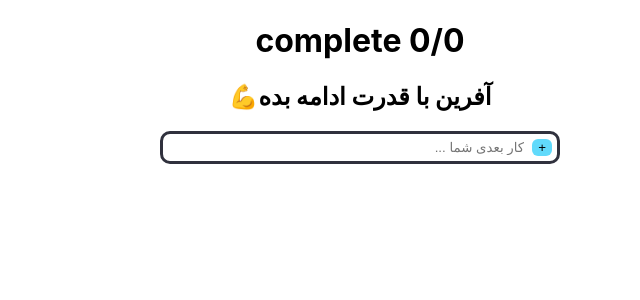
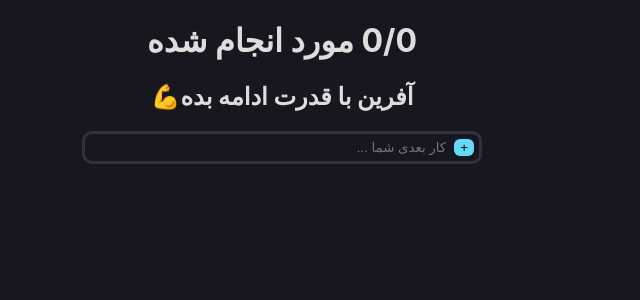
Before and after one commit to Mohsen-Nazemi/React_Todo_App, a React (Create React App) app: page / in a window 1280 px wide. Shown: the top 300 px of the page, without its empty margins (425-1065 px from the left). Built offline with nearby package versions, Linux system fonts and the light colour scheme.

Commit message:
Renaming tasks

```diff
--- a/src/App.css
+++ b/src/App.css
@@ -1,3 +1,8 @@
+body{
+    background-color: #17181f;
+    color: #ddd;
+}
+
 *{
     box-sizing: border-box;
 }
@@ -15,6 +20,8 @@ form{
 }
 
 form input[type="text"]{
+    background: none;
+    color:#fff;
     border: 0;
     padding: 0px 8px;
     width: 100%;
@@ -50,7 +57,7 @@ form button{
     opacity: 0.3;
 }
 
-.task-name {
+.task-name, div.task form {
     flex-grow: 1;
 }
 .task span {
@@ -91,3 +98,9 @@ button.trash{
 button.trash svg{
     height: 18px;
 }
+
+.task input{
+    border: 2px solid #555;
+    border-radius:5px;
+    padding: 2px 4px;
+}
--- a/src/App.js
+++ b/src/App.js
@@ -1,70 +1,79 @@
-import { useEffect, useState } from 'react';
-import './App.css';
-import Task from './Task.js';
-import TaskForm from './TaskForm.js'
+import { useEffect, useState } from "react";
+import "./App.css";
+import Task from "./Task.js";
+import TaskForm from "./TaskForm.js";
 
 function App() {
   const [tasks, setTasks] = useState([]);
 
-  useEffect(()=>{
-    if(tasks.length === 0) return;
-    localStorage.setItem('tasks', JSON.stringify(tasks));
-  }, [tasks])
+  useEffect(() => {
+    if (tasks.length === 0) return;
+    localStorage.setItem("tasks", JSON.stringify(tasks));
+  }, [tasks]);
 
-  useEffect(()=>{
-    const tasks = JSON.parse(localStorage.getItem('tasks'));
+  useEffect(() => {
+    const tasks = JSON.parse(localStorage.getItem("tasks"));
     setTasks(tasks || []);
-  }, [])
+  }, []);
 
-
-  function addTask(name){
-    setTasks(prev => {
-      return [...prev, {name:name, done:false}]
-    })
+  function addTask(name) {
+    setTasks((prev) => {
+      return [...prev, { name: name, done: false }];
+    });
   }
 
-
-  function removeTask(indexToRemove){
-    setTasks(prev => {
-      return prev.filter((taskObject, index) => index !== indexToRemove )
-    })
+  function removeTask(indexToRemove) {
+    setTasks((prev) => {
+      return prev.filter((taskObject, index) => index !== indexToRemove);
+    });
   }
 
-  function updateTaskDone(taskIndex, newDone){
-    setTasks(prev => {
+  function updateTaskDone(taskIndex, newDone) {
+    setTasks((prev) => {
       const newTasks = [...prev];
       newTasks[taskIndex].done = newDone;
       return newTasks;
-    })
+    });
   }
 
-  const numberComplete = tasks.filter(t => t.done).length;
+  const numberComplete = tasks.filter((t) => t.done).length;
   const numberTotal = tasks.length;
 
+  function getMessage() {
+    const percentage = (numberComplete / numberTotal) * 100;
+    if (percentage === 0) {
+      return "سعی کن حداقل یکیشو انجام بدی:) 🙏";
+    }
+    if (percentage === 100) {
+      return "درود. تمامی کار ها انجام شد. 😉🤙";
+    }
+    return "آفرین با قدرت ادامه بده💪";
+  }
 
-  function getMessage(){
-    const percentage = numberComplete/numberTotal * 100;
-    if(percentage === 0){
-      return 'سعی کن حداقل یکیشو انجام بدی:) 🙏'
-    }
-    if(percentage === 100){
-      return 'درود. تمامی کار ها انجام شد. 😉🤙'
-    }
-    return 'آفرین با قدرت ادامه بده💪'
+  function renameTask(index, newName) {
+    setTasks((prev) => {
+      const newTasks = [...prev];
+      newTasks[index].name = newName;
+      return newTasks;
+    });
   }
 
   return (
-   <main>
-    <h1>{numberComplete}/{numberTotal} complete</h1>
-    <h2>{getMessage()}</h2>
-    <TaskForm onAdd={addTask} />
-    {tasks.map((task, index)=>(
-      <Task {...task}
-      onTrash={()=> removeTask(index)}
-      onToggle={done => updateTaskDone(index, done) } />
-    ))}
-
-   </main>
+    <main>
+      <h1>
+        {numberComplete}/{numberTotal} مورد انجام شده
+      </h1>
+      <h2>{getMessage()}</h2>
+      <TaskForm onAdd={addTask} />
+      {tasks.map((task, index) => (
+        <Task
+          {...task}
+          onRename={newName => renameTask(index,newName)}
+          onTrash={() => removeTask(index)}
+          onToggle={(done) => updateTaskDone(index, done)}
+        />
+      ))}
+    </main>
   );
 }
 
--- a/src/Task.js
+++ b/src/Task.js
@@ -1,12 +1,30 @@
 import Checkbox from "./Checkbox";
+import {useState} from "react";
 
-export default function Task({ name, done, onToggle, onTrash }) {
+export default function Task({ name, done, onToggle, onTrash, onRename }) {
+  const [editMode, setEditMode] = useState(false);
   return (
     <div className={"task " + (done ? "done" : "")}>
       <Checkbox checked={done} onClick={() => onToggle(!done)} />
-      <div className="task-name">
-        <span>{name}</span>
-      </div>
+      {!editMode && (
+        <div className="task-name" onClick={() => setEditMode((prev) => !prev)}>
+          <span>{name}</span>
+        </div>
+      )}
+      {editMode && (
+        <form
+          onSubmit={(ev) => {
+            ev.preventDefault();
+            setEditMode(false);
+          }}
+        >
+          <input
+            type="text"
+            value={name}
+            onChange={(ev) => onRename(ev.target.value)}
+          />
+        </form>
+      )}
       <button className="trash" onClick={onTrash}>
         <svg xmlns="http://www.w3.org/2000/svg" viewBox="0 0 448 512">
           <path d="M135.2 17.7C140.6 6.8 151.7 0 163.8 0H284.2c12.1 0 23.2 6.8 28.6 17.7L320 32h96c17.7 0 32 14.3 32 32s-14.3 32-32 32H32C14.3 96 0 81.7 0 64S14.3 32 32 32h96l7.2-14.3zM32 128H416V448c0 35.3-28.7 64-64 64H96c-35.3 0-64-28.7-64-64V128zm96 64c-8.8 0-16 7.2-16 16V432c0 8.8 7.2 16 16 16s16-7.2 16-16V208c0-8.8-7.2-16-16-16zm96 0c-8.8 0-16 7.2-16 16V432c0 8.8 7.2 16 16 16s16-7.2 16-16V208c0-8.8-7.2-16-16-16zm96 0c-8.8 0-16 7.2-16 16V432c0 8.8 7.2 16 16 16s16-7.2 16-16V208c0-8.8-7.2-16-16-16z" />
```
